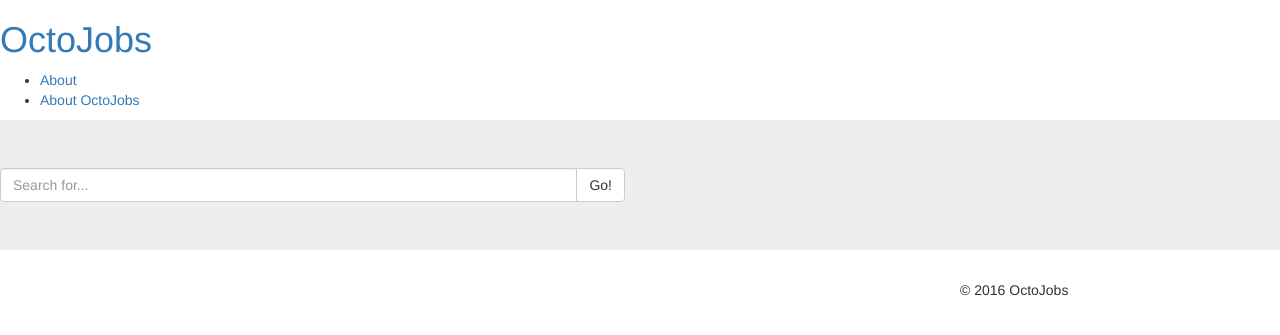
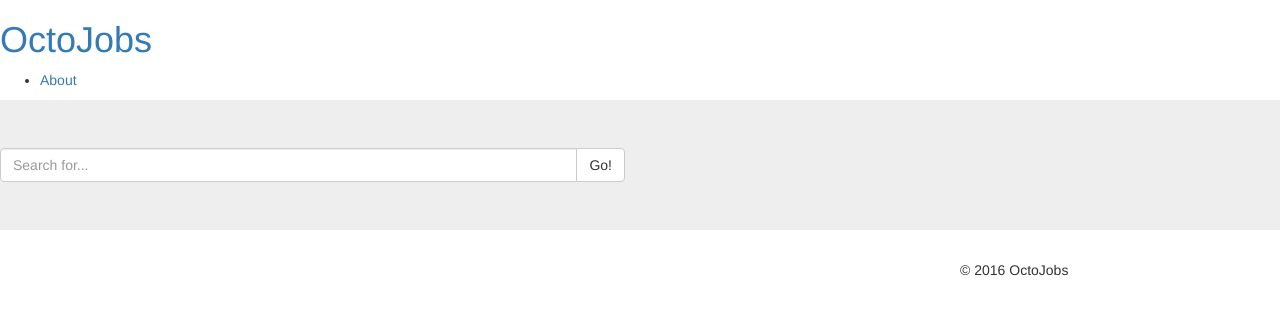
Before and after one commit to OctoJobs/Octojobs, a Python web app: template octojobs/octojobs/templates/home.jinja2 in a window 1280 px wide. Shown: the top 335 px of the page. Run offline with Jinja, Linux system fonts and the light colour scheme; the template is opened without the code that fills it, so the values that code supplies are empty; some libraries are stand-ins or nearby versions.

Commit message:
removing link to about project page, adding about route to routes.py

```diff
--- a/octojobs/octojobs/templates/layout.jinja2
+++ b/octojobs/octojobs/templates/layout.jinja2
@@ -30,7 +30,6 @@
           <nav>
               <ul>
                   <li><a href={{ request.route_url('About Us') }}>About</a></li>
-                  <li><a href={{ request.route_url('About OctoJobs') }}>About OctoJobs</a></li>
               </ul>
           </nav>
       </header>
```
